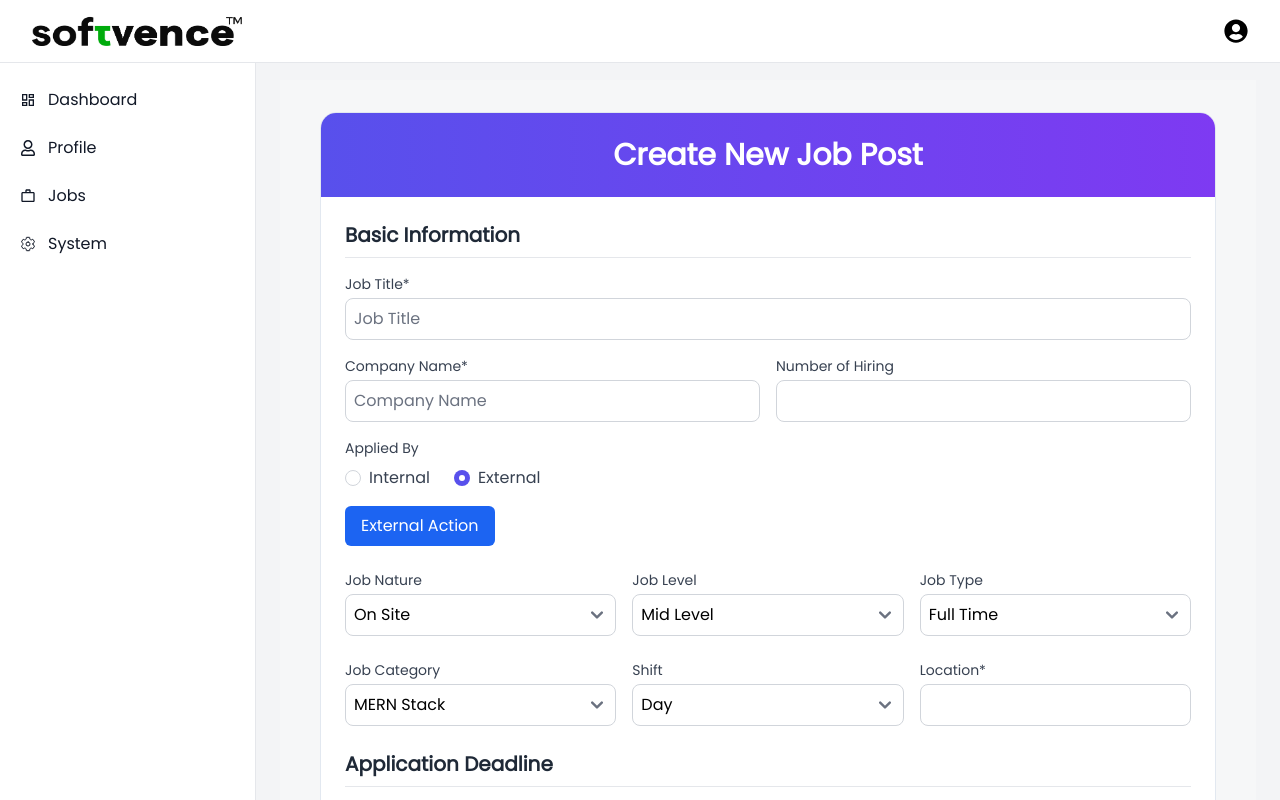
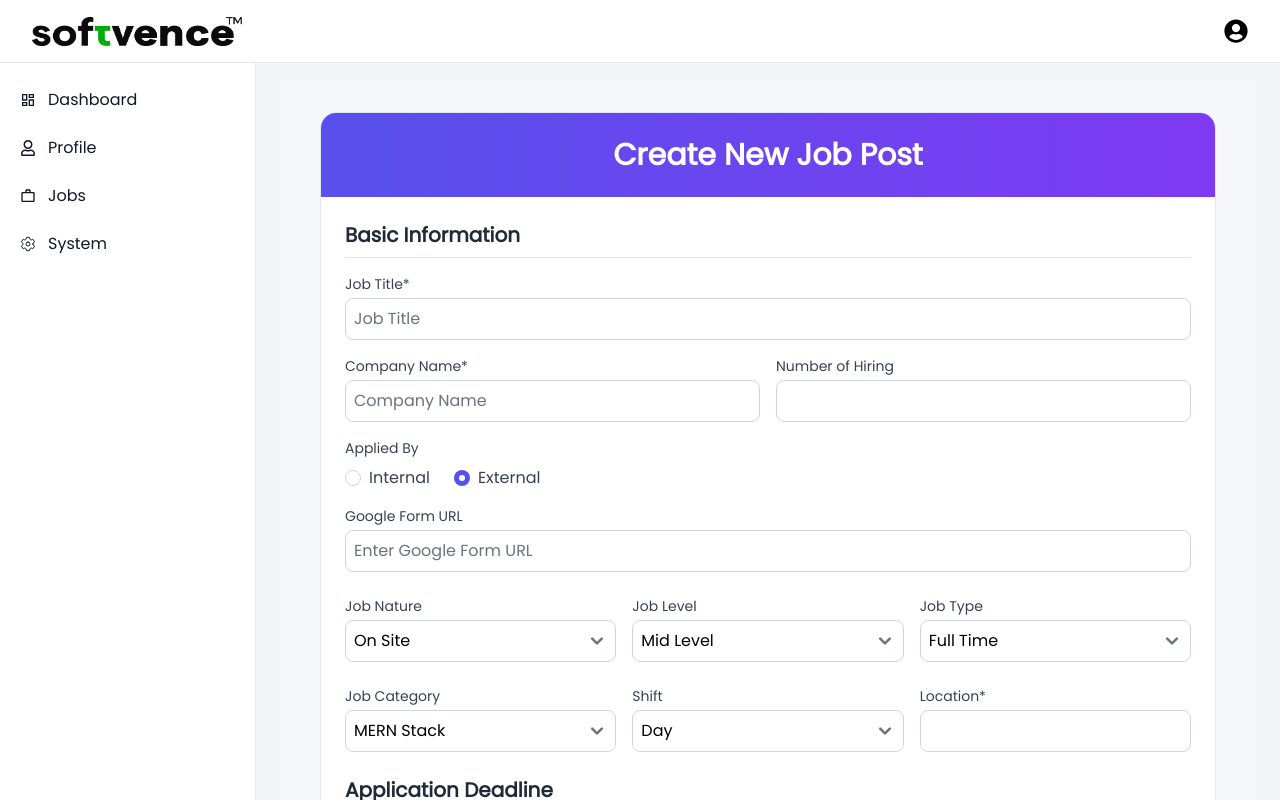
Before and after one commit to Rashad-Stack/job-portal-v2-dashboard, a React (Vite) app: page /jobs/create in a window 1280 px wide. Shown: the top 800 px of the page. Built offline with nearby package versions, Linux system fonts and the light colour scheme; sample sign-in values are in the browser's storage.

Commit message:
done for today

```diff
--- a/src/components/dashboard/JobsNavbar.jsx
+++ b/src/components/dashboard/JobsNavbar.jsx
@@ -1,7 +1,7 @@
-import { Link } from 'react-router-dom';
-import useDeviceSize from '../../hooks/useDeviceSize';
-import { MdOutlineCreate } from 'react-icons/md';
-import { IoReaderOutline } from 'react-icons/io5';
+import { Link } from "react-router-dom";
+import useDeviceSize from "../../hooks/useDeviceSize";
+import { MdOutlineCreate } from "react-icons/md";
+import { IoReaderOutline } from "react-icons/io5";
 
 export default function JobsNavbar({ toggleSidebar }) {
   const isMobile = useDeviceSize();
@@ -17,6 +17,16 @@
       <ul className="pl-6 mt-2 space-y-2">
         <li>
           <Link
+            to="/jobs/read"
+            className="flex items-center p-2 text-gray-900 rounded-lg dark:text-white hover:bg-gray-100 dark:hover:bg-gray-700 group"
+            onClick={handleOnClick}
+          >
+            <IoReaderOutline />
+            <span className="ms-3">All Jobs</span>
+          </Link>
+        </li>
+        <li>
+          <Link
             to="/jobs/create"
             className="flex items-center p-2 text-gray-900 rounded-lg dark:text-white hover:bg-gray-100 dark:hover:bg-gray-700 group"
             onClick={handleOnClick}
@@ -25,16 +35,6 @@
             <span className="ms-3">Job Create</span>
           </Link>
         </li>
-        <li>
-          <Link
-            to="/jobs/read"
-            className="flex items-center p-2 text-gray-900 rounded-lg dark:text-white hover:bg-gray-100 dark:hover:bg-gray-700 group"
-            onClick={handleOnClick}
-          >
-            <IoReaderOutline />
-            <span className="ms-3">All Jobs</span>
-          </Link>
-        </li>
       </ul>
     </nav>
   );
--- a/src/components/dashboard/SettingsNavbar.jsx
+++ b/src/components/dashboard/SettingsNavbar.jsx
@@ -35,26 +35,6 @@
   return (
     <nav>
       <ul className="pl-6 mt-2 space-y-2">
-        <li>
-          <Link
-            to="/system/setting"
-            className="flex items-center p-2 text-gray-900 rounded-lg dark:text-white hover:bg-gray-100 dark:hover:bg-gray-700 group"
-            onClick={handleOnClick}
-          >
-            <RiSettingsLine />
-            <span className="ms-3">Settings</span>
-          </Link>
-        </li>
-        <li>
-          <Link
-            to="/system/change-password"
-            className="flex items-center p-2 text-gray-900 rounded-lg dark:text-white hover:bg-gray-100 dark:hover:bg-gray-700 group"
-            onClick={handleOnClick}
-          >
-            <RiLockPasswordLine />
-            <span className="ms-3">Change Password</span>
-          </Link>
-        </li>
         {showSignUp && (
           <li>
             <Link
--- a/src/components/jobs/JobsTable.jsx
+++ b/src/components/jobs/JobsTable.jsx
@@ -3,6 +3,7 @@
 import { FaMapMarkerAlt, FaBriefcase, FaClock, FaUsers } from "react-icons/fa";
 import { FaBangladeshiTakaSign } from "react-icons/fa6";
 import { GiClick } from "react-icons/gi";
+import { BiCategoryAlt } from "react-icons/bi";
 
 const formatDate = (date) => {
   return date ? new Date(date).toLocaleDateString() : "N/A";
@@ -22,7 +23,7 @@
     if (job.appliedBy === true) {
       setAppliedBy("Internal");
     } else {
-      setAppliedBy("External");
+      setAppliedBy("Google Form Link");
     }
   }, [job.appliedBy]);
   return (
@@ -44,13 +45,22 @@
                 <span>{job.jobType?.replace("_", " ")}</span>
               </div>
               <div className="flex items-center gap-2">
-                <FaClock className="text-indigo-500" />
+                <BiCategoryAlt className="text-indigo-500" />
+
                 <span>{job.category}</span>
               </div>
               <div className="flex items-center gap-2">
                 <GiClick className="text-indigo-500" />
 
-                <span>{appliedBy}</span>
+                <span>
+                  <a
+                    href={job.googleForm}
+                    title={job.googleForm}
+                    target="_blank"
+                  >
+                    {appliedBy}
+                  </a>
+                </span>
               </div>
               <div className="flex items-center gap-2">
                 <FaUsers className="text-indigo-500" />
--- a/src/pages/Jobs/JobCreate.jsx
+++ b/src/pages/Jobs/JobCreate.jsx
@@ -2,6 +2,7 @@
 import { useNavigate } from "react-router-dom";
 import { createJob } from "../../api/jobs";
 import { isAuthenticated } from "../../api/auth";
+import { SiGoogleforms } from "react-icons/si";
 
 const JobCreate = () => {
   const navigate = useNavigate();
@@ -11,6 +12,7 @@
     numberOfHiring: "", // <-- fixed
     appliedBy: false,
     location: "",
+    googleForm: "",
     jobType: "FULL_TIME",
     jobCategory: "MERN",
     jobLevel: "MID_LEVEL",
@@ -67,6 +69,9 @@
         "shift",
         "deadline",
       ];
+      if (formData.appliedBy === false) {
+        requiredFields.push("googleForm");
+      }
 
       const emptyFields = requiredFields.filter((field) => {
         const value = formData[field];
@@ -190,12 +195,19 @@
 
                     {/* Show button if External is selected */}
                     {formData.appliedBy === false && (
-                      <button
-                        type="button"
-                        className="mt-4 px-4 py-2 bg-blue-600 text-white rounded-md hover:bg-blue-700 transition"
-                      >
-                        External Action
-                      </button>
+                      <div>
+                        <label className="block text-sm font-medium text-gray-700 mb-1">
+                          Google Form URL
+                        </label>
+                        <input
+                          type="text"
+                          name="googleForm"
+                          value={formData.googleForm}
+                          onChange={handleChange}
+                          className="w-full p-2 border border-gray-300 rounded-lg focus:ring-2 focus:ring-indigo-500 focus:border-indigo-500"
+                          placeholder="Enter Google Form URL"
+                        />
+                      </div>
                     )}
                   </div>
                 </div>
```
